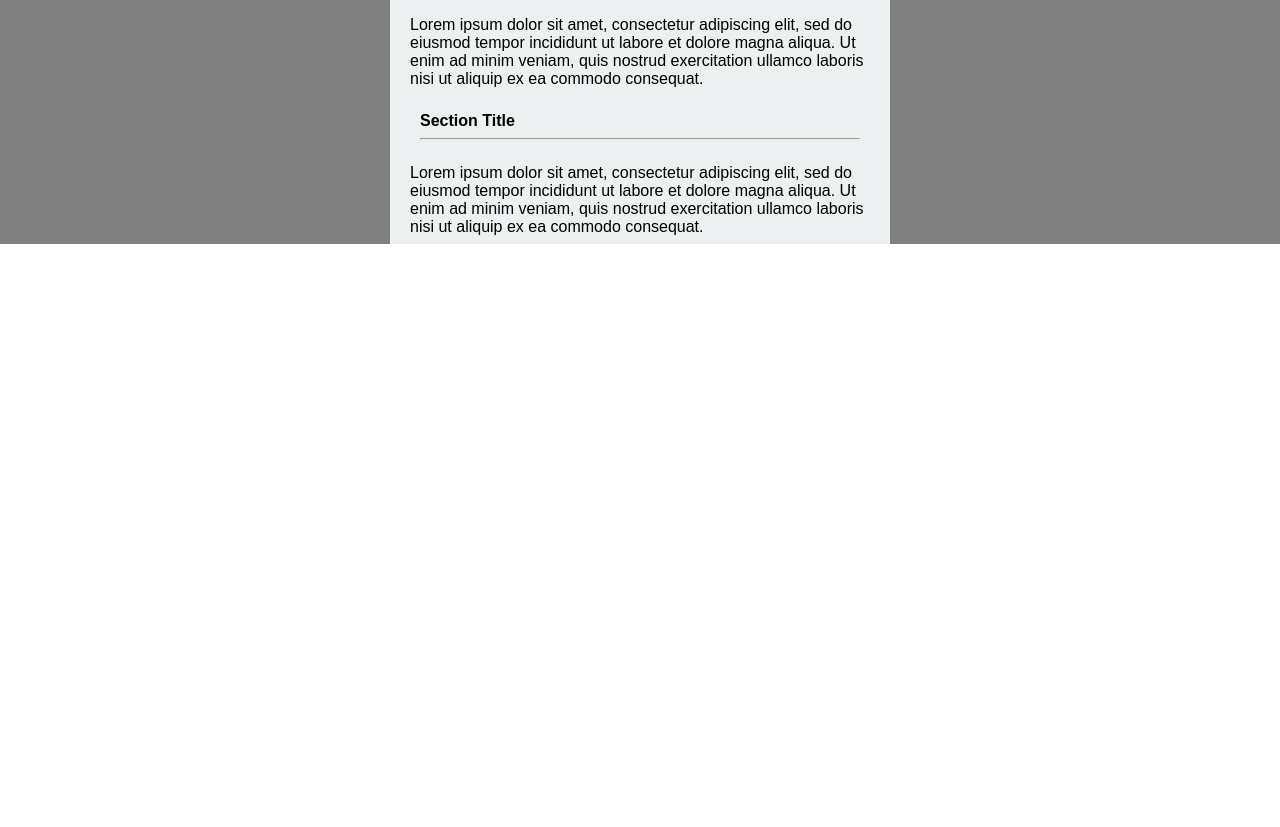
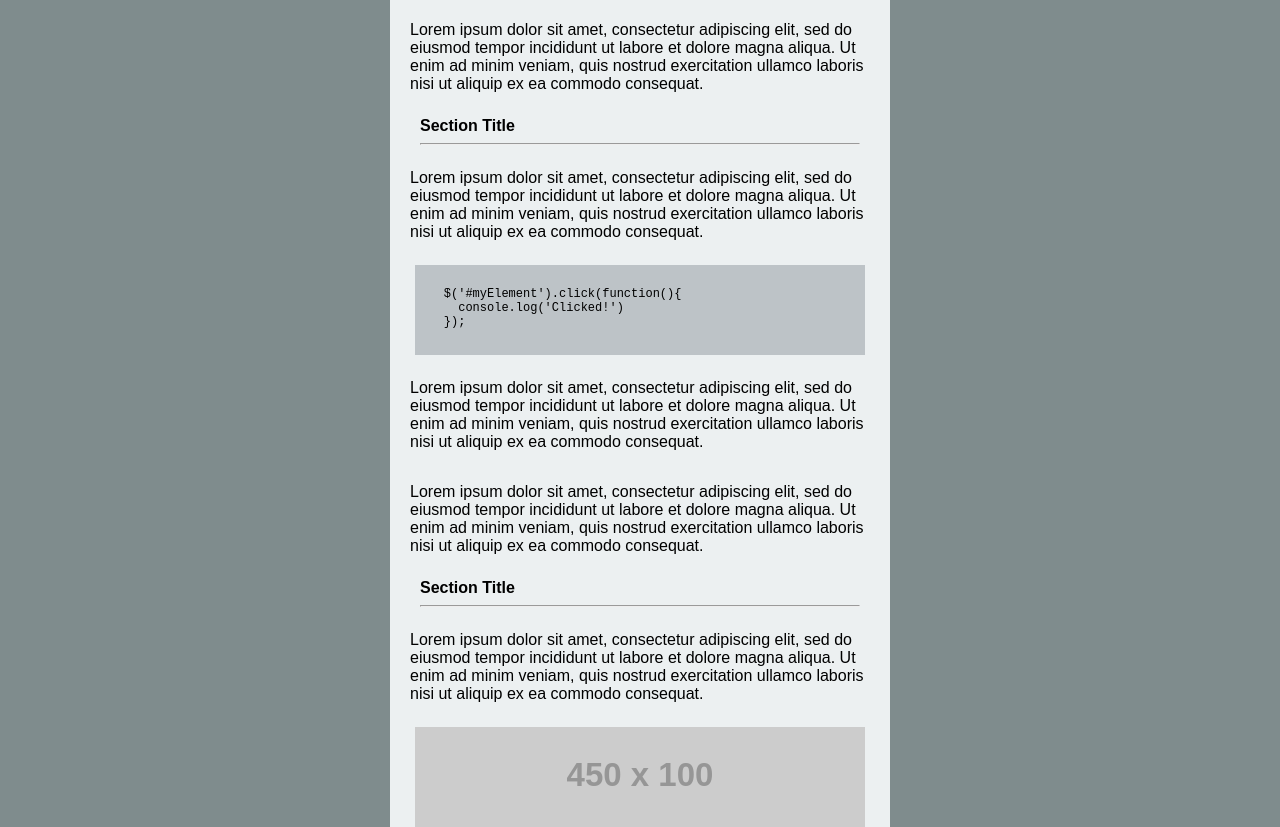
Before and after one commit to tuccitucci/exercises, a plain HTML site: page week1/makingitreal/index2.html in a window 1280 px wide. Shown: the part 948-1775 px from the top of the page. Before the commit the page ends 1208 px from the top, so only its background shows below. Drawn offline with Linux system fonts and the light colour scheme; placeholder pictures from the web are drawn by us.

Commit message:
end of Thursday

```diff
--- a/week1/makingitreal/index2.html
+++ b/week1/makingitreal/index2.html
@@ -9,6 +9,7 @@
             <br>
             <div class="centerbox">
                 <div class="header">My Website</div>
+                <div class="smallbar"></div>
                     <div>
                         <nav class="navbar">
 			    		<ul>
@@ -57,6 +58,18 @@
                     <p class="paragraph">Lorem ipsum dolor sit amet, consectetur adipiscing elit, sed do eiusmod tempor incididunt ut labore et dolore magna aliqua. Ut enim ad minim veniam, quis nostrud exercitation ullamco laboris nisi ut aliquip ex ea commodo consequat.</p>
                     <h4>Section Title<hr></h4>
                     <p class="paragraph">Lorem ipsum dolor sit amet, consectetur adipiscing elit, sed do eiusmod tempor incididunt ut labore et dolore magna aliqua. Ut enim ad minim veniam, quis nostrud exercitation ullamco laboris nisi ut aliquip ex ea commodo consequat.</p>
+                        <div class="codebox"><pre>
+    $('#myElement').click(function(){
+      console.log('Clicked!')
+    });</pre></div>
+
+                    <p class="paragraph">Lorem ipsum dolor sit amet, consectetur adipiscing elit, sed do eiusmod tempor incididunt ut labore et dolore magna aliqua. Ut enim ad minim veniam, quis nostrud exercitation ullamco laboris nisi ut aliquip ex ea commodo consequat.</p>
+                    <p class="paragraph">Lorem ipsum dolor sit amet, consectetur adipiscing elit, sed do eiusmod tempor incididunt ut labore et dolore magna aliqua. Ut enim ad minim veniam, quis nostrud exercitation ullamco laboris nisi ut aliquip ex ea commodo consequat.</p>
+
+                    <h4>Section Title<hr></h4>
+                    <p class="paragraph">Lorem ipsum dolor sit amet, consectetur adipiscing elit, sed do eiusmod tempor incididunt ut labore et dolore magna aliqua. Ut enim ad minim veniam, quis nostrud exercitation ullamco laboris nisi ut aliquip ex ea commodo consequat.</p>
+                    <img class="placeholder" src="http://placehold.it/450x100">
+
             </div>
         </div>
         <div>
--- a/week1/makingitreal/main2.css
+++ b/week1/makingitreal/main2.css
@@ -4,7 +4,7 @@ body {
 }
 
 .divmain {
-    background-color: gray;
+    background-color: #7F8C8D;
     height:100%;
 }
 .centerbox {
@@ -12,6 +12,7 @@ body {
     width:500px;
     background-color: #ECF0F1;
     margin: auto;
+
 }
 
 .header {
@@ -27,6 +28,12 @@ body {
     font-size: 24px;
     font-weight: bold;
 
+}
+
+.smallbar {
+    height:5px;
+    width:500px;
+    background-color: #27AE60;
 }
 
 .navbar ul {
@@ -102,3 +109,23 @@ h4 {
 a.button {
  text-decoration: none;
 }
+
+.codebox {
+    height:70px;
+    width:450px;
+    background-color: #BDC3C7;
+    margin-left: auto;
+    margin-right: auto;
+    text-align: left;
+    font-family: courier;
+    font-size: 12px;
+    word-wrap: break-word;
+    padding:10px 0px;
+
+}
+
+.placeholder {
+    display: block;
+    margin-left: auto;
+    margin-right: auto;
+}
```
